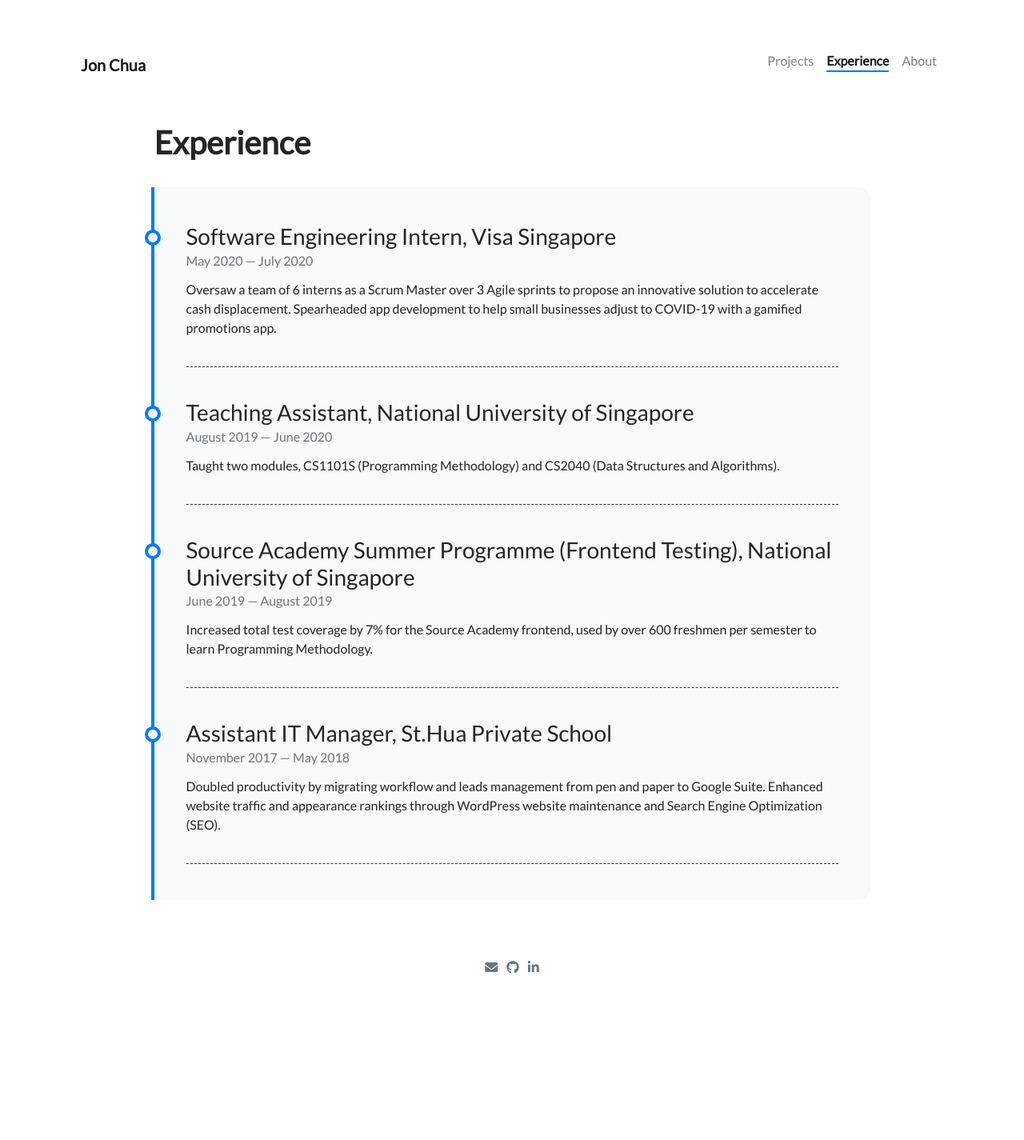
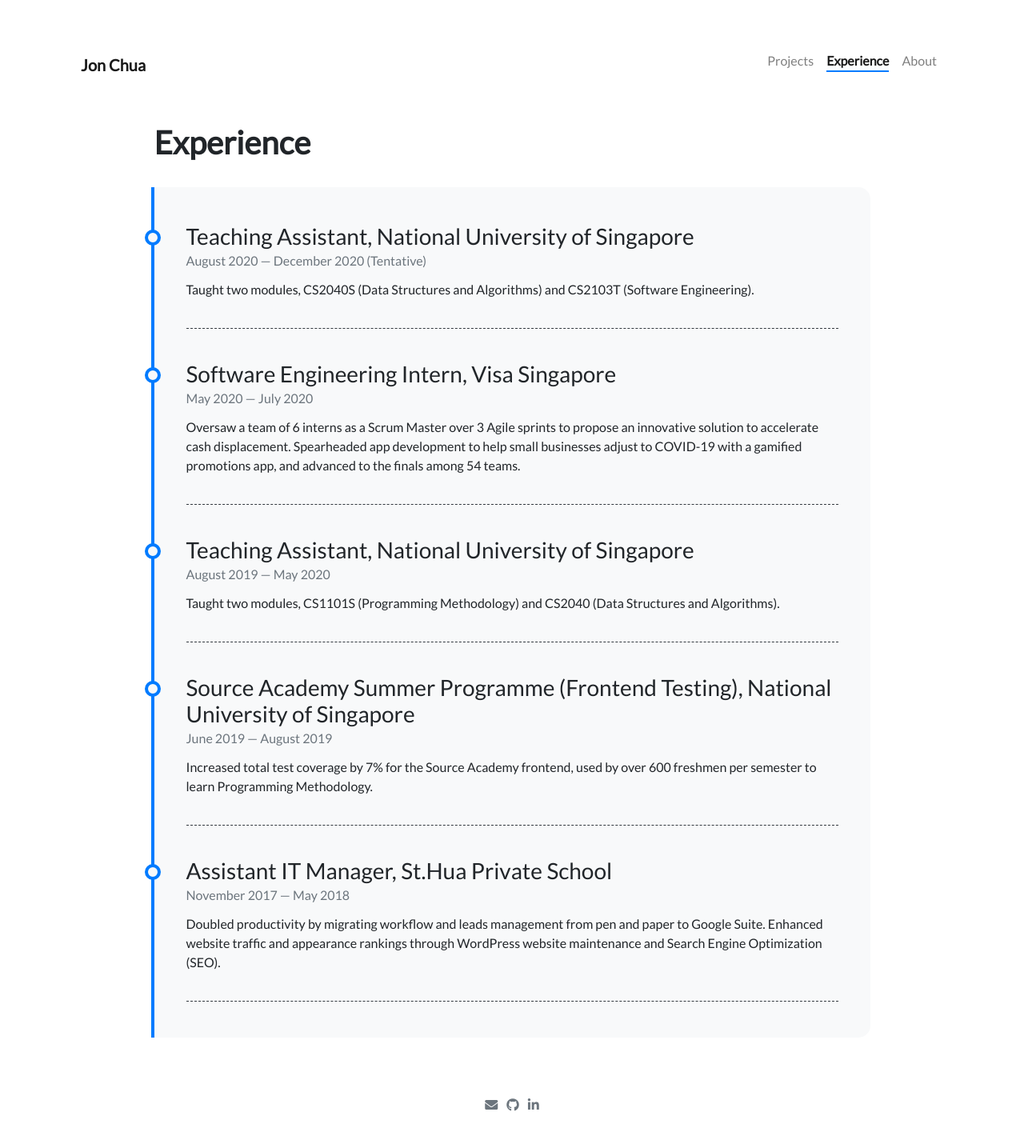
Before and after one commit to jon-chua/jon-chua.github.io, a Jekyll site: the page built from pages/experience.md, in a window 1280 px wide. Shown: the whole page at 80% size. Built offline with Jekyll 4.4.1, drawn with Linux system fonts in a browser that asks for light colours; nearby versions of some CDN libraries; before the commit the page ends 1253 px from its top, so only the background shows below that.

Commit message:
Update for AY2020/2021

```diff
--- a/_data/timeline.yml
+++ b/_data/timeline.yml
@@ -1,12 +1,17 @@
+- title: Teaching Assistant, National University of Singapore
+  from: August 2020
+  to: December 2020 (Tentative)
+  description: Taught two modules, CS2040S (Data Structures and Algorithms) and CS2103T (Software Engineering).
+
 - title: Software Engineering Intern, Visa Singapore
   from: May 2020
   to: July 2020
   description: Oversaw a team of 6 interns as a Scrum Master over 3 Agile sprints to propose an innovative solution to accelerate cash displacement.
-               Spearheaded app development to help small businesses adjust to COVID-19 with a gamified promotions app.
+               Spearheaded app development to help small businesses adjust to COVID-19 with a gamified promotions app, and advanced to the finals among 54 teams.
 
 - title: Teaching Assistant, National University of Singapore
   from: August 2019
-  to: June 2020
+  to: May 2020
   description: Taught two modules, CS1101S (Programming Methodology) and CS2040 (Data Structures and Algorithms).
 
 - title: Source Academy Summer Programme (Frontend Testing), National University of Singapore
--- a/pages/about.md
+++ b/pages/about.md
@@ -45,7 +45,8 @@
         </ol>
         <h4>Teaching Assistant Roles:</h4>
         <ol>
-          <li>Unconfirmed.</li>
+          <li><strong>CS2040S</strong>: Data Structures and Algorithms</li>
+          <li><strong>CS2103T</strong>: Software Engineering</li>
         </ol>
       </div>
     </div>
```
